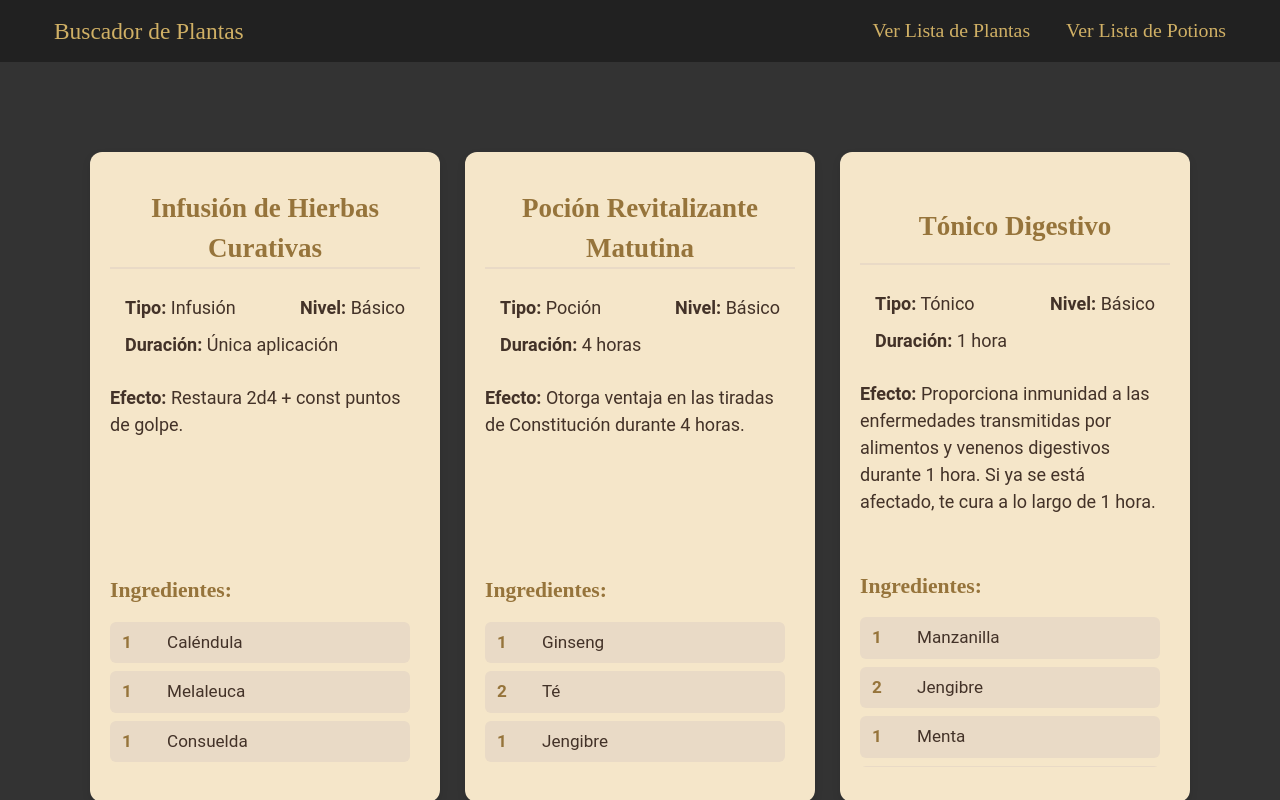
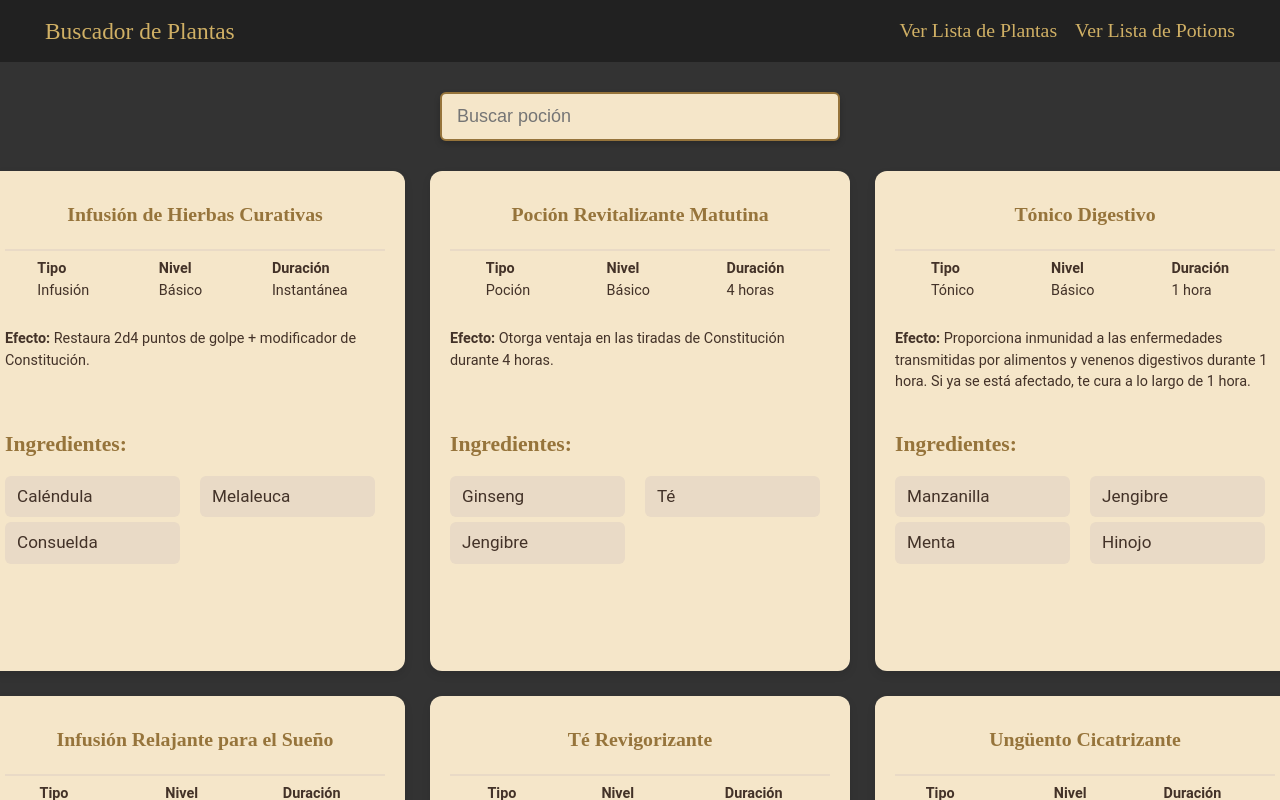
Before and after one commit to PiewDev/herborism-app, a React (Vite) app: page /potions in a window 1280 px wide. Shown: the top 800 px of the page. Built offline with nearby package versions, Linux system fonts and the light colour scheme.

Commit message:
feat: improve search and layout of potions

```diff
--- a/src/App.css
+++ b/src/App.css
@@ -1,91 +1,77 @@
+.App{
+  top:0;
+  right: 0;
+  left:0;
+}
+/* Base styles */
 .navbar {
-  align-items: center;
-  text-align: center;
-  padding: 0.2rem 0.5rem;
+  background-color: rgba(32, 32, 32, 0.9);
+  color: #d0b065;
   width: 100%;
-}
-.navbar-links {
+  display: flex;
   flex-direction: column;
   align-items: center;
-  width: 100%;
-}
-
-.navbar a {
-  width: 100%;
-  text-align: center;
-}
-  /* Navbar styles */
-  .navbar {
-    background-color: rgba(32, 32, 32, 0.9); /* Slightly transparent dark background */
-    color: #d0b065; /* Golden text color */
-    width: 100%; /* Full width */
-    display: flex;
-    justify-content: space-between;
-    align-items: center;
-    padding: 0.75rem 2rem; /* Increased padding for breathing room */
+  padding: 0.75rem;
   font-family: "Old Standard TT", serif;
-    font-size: 1.1rem; /* Slightly larger font size */
-    font-weight: bold; /* Bold font weight */
-    top: 0; /* Align to top */
-    left: 0; /* Align to left */
-    z-index: 100; /* Ensure it stays on top */
-    box-shadow: 0 2px 5px rgba(0, 0, 0, 0.2); /* Subtle shadow for depth */
+  font-size: 1.1rem;
+  font-weight: bold;
+  top: 0;
+  left: 0;
+  z-index: 100;
+  box-shadow: 0 2px 5px rgba(0, 0, 0, 0.2);
   transition: background-color 0.3s ease, box-shadow 0.3s ease;
-    list-style: none;
 }
 
 .navbar-brand {
-    font-size: 1.3rem; /* Larger brand name */
-    font-weight: 700; /* Extra bold */
+  font-size: 1.3rem;
+  font-weight: 700;
   transition: color 0.3s ease;
-    list-style: none;
-  }
-  .navbar-brand::before, .navbar-brand > *::before {
-    content: none !important;
-  }
-  .navbar-brand::before {
-    content: none !important;
+  margin-bottom: 0.5rem;
 }
 
 .navbar-brand:hover {
-    color: #c0a055; /* Lighter golden color on hover */
+  color: #c0a055;
 }
 
 .navbar-links {
+  display: none;
+  width: 100%;
+  flex-direction: column;
+  align-items: center;
+  gap: 10px;
+}
+
+.navbar-links.active {
   display: flex;
-    align-items: center;
-    gap: 20px; /* Increased gap between links */
 }
 
 .navbar a,
 .dark-theme label {
-    color: #d0b065; /* Golden link color */
+  color: #d0b065;
   text-decoration: none;
   transition: color 0.3s ease, transform 0.2s ease;
-    padding: 0.5rem 1rem;
+  padding: 0.5rem;
+  width: 100%;
+  text-align: center;
 }
 
 .navbar a:hover {
-    color: #c0a055; /* Lighter golden color on hover */
+  color: #c0a055;
   transform: translateY(-2px);
 }
 
-  .dark-theme .navbar {
-    background-color: rgba(44, 44, 44, 0.9); /* Darker transparent background */
-  }
-
-
 .navbar button {
   background-color: #6b533b;
-    border: none; /* Remove border */
+  border: none;
   color: #d0b065;
-    padding: 8px 16px; /* Padding */
-    font-size: 0.8rem; /* Font size */
-    cursor: pointer; /* Pointer cursor */
-    border-radius: 8px; /* Rounded corners */
-    width: 100%; /* Full width on mobile */
+  padding: 8px 16px;
+  font-size: 0.8rem;
+  cursor: pointer;
+  border-radius: 8px;
+  width: 100%;
   font-family: "Old Standard TT", serif;
-    transition: background-color 0.3s ease, transform 0.2s ease,
+  transition: background-color 0.3s ease, transform 0.2s ease;
+  margin-top: 0.5rem;
 }
 
 .navbar button:hover {
@@ -93,15 +79,60 @@
   transform: translateY(-2px);
 }
 
+/* Hamburger menu styles */
+.navbar-toggle {
+  display: block;
+  background: none;
+  border: none;
+  font-size: 1.5rem;
+  color: #d0b065;
+  cursor: pointer;
+  padding: 0.5rem;
+  align-self: flex-end;
+}
+
+/* Dark theme styles */
+.dark-theme .navbar {
+  background-color: rgba(44, 44, 44, 0.9);
+}
+
 .dark-theme .navbar button {
   background-color: #796545;
 }
 
-  .dark-theme .navbar button:hover {background-color: #645539;}
+.dark-theme .navbar button:hover {
+  background-color: #645539;
+}
 
-  @media (max-width: 768px) {
+/* Media query for larger screens */
+@media (min-width: 768px) {
+  .navbar {
+    flex-direction: row;
+    justify-content: space-between;
+    padding: 0.75rem 2rem;
+  }
+
+  .navbar-brand {
+    margin-bottom: 0;
+  }
+
   .navbar-links {
-      flex-direction: column;
-      align-items: flex-start;
+    display: flex;
+    flex-direction: row;
+    width: auto;
+  }
+
+  .navbar-toggle {
+    display: none;
+  }
+
+  .navbar a,
+  .dark-theme label {
+    width: auto;
+  }
+
+  .navbar button {
+    width: auto;
+    margin-top: 0;
   }
 }
--- a/src/components/PotionsList/PotionsList.css
+++ b/src/components/PotionsList/PotionsList.css
@@ -1,20 +1,22 @@
-.container {
+.potion-container {
+  flex-direction: column;
   display: flex;
-  justify-content: center;
-  padding: 20px;
-  background-color: #f0e6d2;
-  min-height: 100vh;
+  align-items: center; /* Center the content */
+  background-color: #333;
+.search-bar{
+  margin:30px;
+  width: 80%;
 }
-
 .potion-list-container {
   display: grid;
-  grid-template-columns: repeat(auto-fit, minmax(320px, 1fr));
+  grid-template-columns: repeat(1, 1fr);
   gap: 25px;
-  width: 100%;
-  max-width: 1600px;
+  max-width: 1450px;
+  justify-items: stretch;
 }
 
 .potion-card {
+  width: 100%; /* Se asegura que ocupe todo el ancho asignado por la celda */
   display: flex;
   flex-direction: column;
   background-color: #f5e6c9;
@@ -24,7 +26,8 @@
   transition: transform 0.3s ease, box-shadow 0.3s ease;
   font-family: "Roboto", sans-serif;
   color: #433228;
-  height: 650px; /* Fixed height */
+  height: 500px; /* Fixed height */
+  box-sizing: border-box; /* Para incluir padding en el ancho total */
 }
 
 .potion-card:hover {
@@ -34,12 +37,12 @@
 
 .potion-name {
   color: #96743b;
-  margin-bottom: 20px;
-  font-size: 1.5rem;
+  margin: 0px;
+  font-size: 1.1rem;
   text-align: center;
   border-bottom: 2px solid #e9dac6;
   padding-bottom: 10px;
-  height: 70px;
+  height: 60px;
   display: flex;
   align-items: center;
   justify-content: center;
@@ -54,54 +57,67 @@
 .extra-info {
   display: flex;
   flex-wrap: wrap;
-  justify-content: space-between;
-  margin-bottom: 25px;
-  margin-left: 15px;
-  margin-right: 10px;
+  justify-content: space-around;
+  margin-bottom: 0px;
+  margin-top: 7px;
   height: 70px;
 }
 
-.extra-info p {
-  margin: 5px 0;
-  margin-right: 5px;
-  font-size: 1rem;
+.key-value-container{
+  display: flex;
+  flex-direction: column;
+  margin: 0px;
 }
 
+.extra-info p {
+  margin:0px;
+  margin-right: 5px;
+  font-size: 0.8rem;
+}
+.extra-info strong{
+  margin:0px;
+  margin-right: 5px;
+  font-size: 0.8rem;
+}
 .extra-info.landscape {
   flex-direction: row;
 }
 
 .effect-container {
-  height: 180px;
+  height: 100px;
   overflow-y: auto;
-  margin-bottom: 10px;
-  padding-right: 10px;
 }
 
 .effect {
-  font-size: 1rem;
+  font-size: 0.8rem;
   line-height: 1.5;
   margin:0px
 }
 
-.ingredientes-container {
+.ingredients-container {
+  margin-bottom: 10px;
+  padding-right: 10px;
   display: flex;
   flex-direction: column;
   flex-grow: 1;
   overflow: hidden;
 }
 
-.ingredientes-container h4 {
+.ingredients-container h4 {
   color: #96743b;
   margin-bottom: 15px;
-  margin-top: 0px;
+  margin-top: 0px!important;
   font-size: 1.2rem;
 }
 
 .ingredient-list {
-  max-height: 150px; /* Ajusta este valor según lo que necesites */
+  max-height: 200px; /* Ajusta este valor según lo que necesites */
   overflow-y: auto;  /* Esto mostrará la barra de scroll cuando el contenido sea mayor que el alto definido */
-  padding-right: 10px;
+  display: grid;
+  grid-template-columns: 1fr 1fr;
+  flex-direction: row;
+  gap: 5px;
+  column-gap: 20px;
   box-sizing: border-box; /* Para que el padding se incluya en el ancho/alto */
 }
 
@@ -112,7 +128,6 @@
   padding: 8px 12px;
   border-radius: 6px;
   transition: background-color 0.3s ease;
-  margin-bottom: 8px;
   font-size: 0.95rem;
 }
 
@@ -152,8 +167,13 @@
 }
 
 @media (max-width: 768px) {
+  .container{
+    display: flex;
+    justify-content: center;
+  }
   .potion-list-container {
-    grid-template-columns: 1fr;
+    grid-template-columns: 70%;
+    justify-content: center;
   }
 
   .extra-info {
@@ -189,16 +209,34 @@
     overflow: hidden;
  }
   .potion-list-container {
+
+    grid-template-columns: 70%;
+    justify-content: center;
     grid-template-columns: repeat(2, 1fr);
+  }
+
+  .container{
+    display: flex;
+    justify-content: center;
   }
 }
 
 @media (min-width: 1025px) {
 
+  .container{
+    display: flex;
+    justify-content: center;
+  }
+  .potion-list-container {
+    grid-template-columns: 70%;
+    justify-content: center;
+    grid-template-columns: repeat(auto-fill,420px);
+  }
   .ingredientes-container{
     overflow: hidden;
  }
-  .potion-list-container {
-    grid-template-columns: repeat(3, 1fr);
-  }
+
 }
+
+
+}
--- a/src/components/PotionsList/PotionsList.jsx
+++ b/src/components/PotionsList/PotionsList.jsx
@@ -1,10 +1,25 @@
-import { useState, useEffect } from "react"
-import potionsData from "../../json/potions.json"
-import "./PotionsList.css"
+import { useState, useEffect } from "react";
+import potionsData from "../../json/potions.json";
+import "./PotionsList.css";
 
 function PotionList() {
-  const { pociones } = potionsData
-  const [windowWidth, setWindowWidth] = useState(window.innerWidth)
+    function removeAccents(str) {
+        return str.normalize("NFD").replace(/[\u0300-\u036f]/g, "");
+      }
+
+      function compareStringsWithoutAccents(str1, str2) {
+        return removeAccents(str1.toLowerCase()).startsWith(removeAccents(str2.toLowerCase()))
+      }
+
+  const { potions } = potionsData;
+  const [windowWidth, setWindowWidth] = useState(window.innerWidth);
+  const [searchTerm, setSearchTerm] = useState("");
+  const [filteredPotions, setFilteredPotions] = useState(potions);
+
+  const handleSearchChange = (event) => {
+    const newSearchTerm = event.target.value;
+    setSearchTerm(newSearchTerm);
+  };
 
   useEffect(() => {
     const handleResize = () => setWindowWidth(window.innerWidth)
@@ -12,51 +27,66 @@ function PotionList() {
     return () => window.removeEventListener("resize", handleResize)
   }, [])
 
-  const isLandscape = windowWidth > 768
+  useEffect(() => {
+    const filtered = potions.filter((potion) =>
+      compareStringsWithoutAccents(potion.name, searchTerm)
+    );
+    setFilteredPotions(filtered);
+  }, [searchTerm]);
 
+  const isLandscape = windowWidth > 768;
   return (
-    <div className="container">
+    <div className="potion-container">
+      <input
+        type="text"
+        placeholder="Buscar poción"
+        value={searchTerm}
+        onChange={handleSearchChange}
+        className="search-bar"
+      />
       <div className="potion-list-container">
-        {pociones.map((potion) => {
-          const { nombre, efecto, duración, nivel, tipo, ingredientes } = potion
+        {filteredPotions.map((potion) => {
+          const { name, effect, duration, level, type, ingredients } = potion;
           return (
-            <div key={nombre} className="potion-card">
-              <h3 className="potion-name">{nombre}</h3>
+            <div key={name} className="potion-card">
+              <h3 className="potion-name">{name}</h3>
               <div className="potion-card-content">
                 <div className={`extra-info ${isLandscape ? "landscape" : ""}`}>
+                  <div className="key-value-container">
                     <p>
-                    <strong>Tipo:</strong> {tipo}
+                      <strong>Tipo</strong>
                     </p>
+                    <p>{type}</p>
+                  </div>
+                  <div className="key-value-container">
                     <p>
-                    <strong>Nivel:</strong> {nivel}
+                      <strong>Nivel</strong>
                     </p>
-                  <p>
-                    <strong>Duración:</strong> {duración}
-                  </p>
+                    <p>{level}</p>
+                  </div>
+                  <div className="key-value-container">
+                    <p><strong>Duración</strong> </p>
+                    <p>{duration}</p>
+                  </div>
                 </div>
                  <div className="effect-container">
                   <p className="effect">
-                    <strong>Efecto:</strong> {efecto}
+                    <strong>Efecto:</strong> {effect}
                   </p>
                 </div>
-                <div className="ingredientes-container">
+                <div className="ingredients-container">
                   <h4>Ingredientes:</h4>
                   <div className="ingredient-list">
-                    {ingredientes.map(({ nombre, cantidad }, index) => (
-                      <div key={index} className="ingredient-row">
-                        <span className="ingredient-amount">{cantidad}</span>
-                        <span className="ingredient-name">{nombre}</span>
-                      </div>
-                    ))}
+                    {ingredients.map((ingredient, index) => <div key={index} className="ingredient-row"> <span className="ingredient-name">{ingredient}</span></div>)}
                   </div>
                 </div>
               </div>
             </div>
-          )
+          );
         })}
       </div>
     </div>
-  )
+  );
 }
 
-export default PotionList
+export default PotionList;
--- a/src/components/SearchPlants/SearchPlants.css
+++ b/src/components/SearchPlants/SearchPlants.css
@@ -1,9 +1,7 @@
 /* General styles */
 .container {
-    padding-top: 9rem;
     padding-inline: 1rem;
     min-height: 100vh; /* Asegura que el contenedor ocupe al menos toda la altura de la ventana */
-
     box-sizing: border-box;
     width: 100%;
     display: flex;
--- a/src/json/potions.json
+++ b/src/json/potions.json
@@ -1,163 +1,147 @@
 {
-    "pociones": [
+    "potions": [
         {
-        "nombre": "Infusión de Hierbas Curativas",
-        "ingredientes": [
-          { "nombre": "Caléndula", "cantidad": 1 },
-          { "nombre": "Melaleuca", "cantidad": 1 },
-          { "nombre": "Consuelda", "cantidad": 1 }
+        "name": "Infusión de Hierbas Curativas",
+        "ingredients": [
+          "Caléndula", "Melaleuca", "Consuelda"
         ],
-        "efecto": "Restaura 2d4 + const puntos de golpe.",
-        "duración": "Única aplicación",
-        "nivel": "Básico",
-        "tipo": "Infusión"
+        "effect": "Restaura 2d4 puntos de golpe + modificador de Constitución.",
+        "duration": "Instantánea",
+        "level": "Básico",
+        "type": "Infusión"
       },
         {
-        "nombre": "Poción Revitalizante Matutina",
-        "ingredientes": [
-          { "nombre": "Ginseng", "cantidad": 1 },
-          { "nombre": "Té", "cantidad": 2 },
-          { "nombre": "Jengibre", "cantidad": 1 }
+        "name": "Poción Revitalizante Matutina",
+        "ingredients": [
+          "Ginseng", "Té", "Jengibre"
         ],
-        "efecto": "Otorga ventaja en las tiradas de Constitución durante 4 horas.",
-        "duración": "4 horas",
-        "nivel": "Básico",
-        "tipo": "Poción"
+        "effect": "Otorga ventaja en las tiradas de Constitución durante 4 horas.",
+        "duration": "4 horas",
+        "level": "Básico",
+        "type": "Poción"
       },
       {
-        "nombre": "Tónico Digestivo",
-        "ingredientes": [
-          { "nombre": "Manzanilla", "cantidad": 1 },
-          { "nombre": "Jengibre", "cantidad": 2 },
-          { "nombre": "Menta", "cantidad": 1 },
-          { "nombre": "Hinojo", "cantidad": 2 }
+        "name": "Tónico Digestivo",
+        "ingredients": [
+          "Manzanilla", "Jengibre", "Menta", "Hinojo"
         ],
-        "efecto": "Proporciona inmunidad a las enfermedades transmitidas por alimentos y venenos digestivos durante 1 hora. Si ya se está afectado, te cura a lo largo de 1 hora.",
-        "duración": "1 hora",
-        "nivel": "Básico",
-        "tipo": "Tónico"
+        "effect": "Proporciona inmunidad a las enfermedades transmitidas por alimentos y venenos digestivos durante 1 hora. Si ya se está afectado, te cura a lo largo de 1 hora.",
+        "duration": "1 hora",
+        "level": "Básico",
+        "type": "Tónico"
       },
       {
-        "nombre": "Infusión Relajante para el Sueño",
-        "ingredientes": [
-          { "nombre": "Valeriana", "cantidad": 2 },
-          { "nombre": "Pasiflora", "cantidad": 1 },
-          { "nombre": "Melisa", "cantidad": 1 }
+        "name": "Infusión Relajante para el Sueño",
+        "ingredients": [
+           "Valeriana", "Pasiflora", "Melisa"
         ],
-        "efecto": "Permite al bebedor dormir profundamente sin ser interrumpido, da ventaja en tiradas de salvación para dormir correctamente en situaciones adversas y un bonificador +3.",
-        "duración": "8 horas",
-        "nivel": "Básico",
-        "tipo": "Infusión"
+        "effect": "Permite al bebedor dormir profundamente sin ser interrumpido, da ventaja en tiradas de salvación para dormir correctamente en situaciones adversas y un bonificador +3.",
+        "duration": "8 horas",
+        "level": "Básico",
+        "type": "Infusión"
       },
       {
-        "nombre": "Té Revigorizante",
-        "ingredientes": [
-          { "nombre": "Té", "cantidad": 1 },
-          { "nombre": "Ginseng", "cantidad": 2 },
-          { "nombre": "limón fresco", "cantidad": 1 },
-          { "nombre": "Hierba de San Juan", "cantidad": 1 }
+        "name": "Té Revigorizante",
+        "ingredients": [
+          "Té", "Ginseng", "Limón fresco", "Hierba de San Juan"
         ],
-        "efecto": "Otorga ventaja en las tiradas de inteligencia y sabiduría durante 2 horas.",
-        "duración": "2 horas",
-        "nivel": "Básico",
-        "tipo": "Té"
+        "effect": "Otorga ventaja en las tiradas de inteligencia y sabiduría durante 2 horas.",
+        "duration": "2 horas",
+        "level": "Básico",
+        "type": "Té"
       },
       {
-        "nombre": "Ungüento Cicatrizante",
-        "ingredientes": [
-          { "nombre": "Consuelda", "cantidad": 2 },
-          { "nombre": "Milenrama", "cantidad": 1 },
-          { "nombre": "Caléndula", "cantidad": 3 }
+        "name": "Ungüento Cicatrizante",
+        "ingredients": [
+          "Consuelda", "Milenrama", "Caléndula"
         ],
-        "efecto": "Acelera el proceso de curación de heridas superficiales y permite al bebedor recuperar 2d6 punto de golpe adicional durante un descanso.",
-        "duración": "Única aplicación",
-        "nivel": "Básico",
-        "tipo": "Ungüento"
+        "effect": "Acelera el proceso de curación de heridas superficiales y permite al usuario recuperar 2d6 puntos de golpe adicionales durante un descanso.",
+        "duration": "Instantánea",
+        "level": "Básico",
+        "type": "Ungüento"
       },
       {
-        "nombre": "Pocion de susceptibilidad al engaño",
-        "ingredientes": [
-          { "nombre": "Valeriana", "cantidad": 3 },
-          { "nombre": "Romero", "cantidad": 1 },
-          { "nombre": "Susurros del Crepúsculo", "cantidad": 2 },
-          { "nombre": "Datura", "cantidad": 2 },
-          { "nombre": "Flor del Susurro", "cantidad": 1 }
+        "name": "Poción de Susceptibilidad al Engaño",
+        "ingredients": [
+          "Valeriana",
+          "Romero",
+          "Susurros del Crepúsculo",
+          "Datura",
+          "Flor del Susurro"
         ],
-        "efecto": "La poción confiere al bebedor una desventaja en las salvaciones contra engaño durante una hora y aplica un penalizador de -5 a la salvación. Ignora las inmunidades y resistencias a ser engañado.",
-        "duración": "1h",
-        "nivel": "Intermedio",
-        "tipo": "Poción"
+        "effect": "La poción confiere al bebedor una desventaja en las salvaciones contra engaño durante una hora y aplica un penalizador de -5 a la salvación. Ignora las inmunidades y resistencias a ser engañado.",
+        "duration": "1 hora",
+        "level": "Intermedio",
+        "type": "Poción"
       },
       {
-        "nombre": "Pocion de restauración mágica",
-        "ingredientes": [
-          { "nombre": "Raíz del Sabio", "cantidad": 1 },
-          { "nombre": "Ylang-Ylang", "cantidad": 2 },
-          { "nombre": "Hierba de San Juan", "cantidad": 2 }
+        "name": "Poción de Restauración Mágica",
+        "ingredients": [
+          "Raíz del Sabio",
+          "Ylang-Ylang",
+          "Hierba de San Juan"
         ],
-        "efecto": "La poción restaura parcialmente los espacios de conjuro del bebedor, permitiéndole recuperar un 1d6 de esos espacios con un descanso corto.",
-        "duración": "Única aplicación",
-        "nivel": "Intermedio",
-        "tipo": "Poción"
+        "effect": "La poción restaura parcialmente los espacios de conjuro del bebedor, permitiéndole recuperar un 1d6 de esos espacios con un descanso corto.",
+        "duration": "Instantánea",
+        "level": "Intermedio",
+        "type": "Poción"
       },
       {
-        "nombre": "Infusión de resistencia al frio",
-        "ingredientes": [
-          { "nombre": "Hojas de Escarcha", "cantidad": 1 },
-          { "nombre": "Jengibre", "cantidad": 1 },
-          { "nombre": "Canela", "cantidad": 2 }
+        "name": "Infusión de Resistencia al Frío",
+        "ingredients": [
+            "Hojas de Escarcha",
+            "Jengibre",
+            "Canela"
           ],
-        "efecto": "La infusión te hace que el clima frío no genere tiradas de salvación ni desventajas y te hace resistente al daño por frío durante 4 horas.",
-        "duración": "4 horas",
-        "nivel": "Intermedio",
-        "tipo": "Infusión"
+        "effect": "La infusión te hace que el clima frío no genere tiradas de salvación ni desventajas y te hace resistente al daño por frío durante 4 horas.",
+        "duration": "4 horas",
+        "level": "Intermedio",
+        "type": "Infusión"
       },
       {
-        "nombre": "Infusión de Sueños Lúcidos",
-        "ingredientes": [
-          { "nombre": "Ylang-Ylang", "cantidad": 1 },
-          { "nombre": "Susurros del Crepúsculo", "cantidad": 1 },
-          { "nombre": "Corazón de las Sombras", "cantidad": 1 }
+        "name": "Infusión de Sueños Lúcidos",
+        "ingredients": [
+          "Ylang-Ylang",
+          "Susurros del Crepúsculo",
+          "Corazón de las Sombras"
         ],
-        "efecto": "Permite estar en un estado de alerta mientras se duerme sin que esto afecte al descanso.",
-        "duración": "8 horas",
-        "nivel": "Intermedio",
-        "tipo": "Infusión"
+        "effect": "Permite mantener un estado de alerta mientras se duerme, sin que esto afecte al descanso.",
+        "duration": "8 horas",
+        "level": "Intermedio",
+        "type": "Infusión"
       },
       {
-        "nombre": "Elixir de Regeneración",
-        "ingredientes": [
-          { "nombre": "Lirio de la Araña Azul", "cantidad": 1 },
-          { "nombre": "Espino Sangriento", "cantidad": 1 }
+        "name": "Elixir de Regeneración",
+        "ingredients": [
+          "Lirio de la Araña Azul",
+          "Espino Sangriento"
         ],
-        "efecto": "Restaura 2d8 puntos de golpe y cura enfermedades menores.",
-        "duración": "Única aplicación",
-        "nivel": "Intermedio",
-        "tipo": "Elixir"
+        "effect": "Restaura 2d8 puntos de golpe y cura enfermedades menores.",
+        "duration": "Instantánea",
+        "level": "Intermedio",
+        "type": "Elixir"
       },
       {
-        "nombre": "Poción de Ocultamiento Nocturno",
-        "ingredientes": [
-          { "nombre": "Hojas de la Noche Eterna", "cantidad": 1 },
-          { "nombre": "Susurros del Crepúsculo", "cantidad": 2 },
-          { "nombre": "Flor del Susurro", "cantidad": 1 }
+        "name": "Poción de Ocultamiento Nocturno",
+        "ingredients": [
+          "Hojas de la Noche Eterna",
+          "Susurros del Crepúsculo",
+          "Flor del Susurro"
         ],
-        "efecto": "Otorga invisibilidad en áreas de penumbra o oscuridad por 4 horas.",
-        "duración": "4 horas",
-        "nivel": "Intermedio",
-        "tipo": "Poción"
+        "effect": "Otorga invisibilidad en áreas de penumbra o oscuridad por 4 horas.",
+        "duration": "4 horas",
+        "level": "Intermedio",
+        "type": "Poción"
       },
       {
-        "nombre": "Tónico de la Mente Aguerrida",
-        "ingredientes": [
-          { "nombre": "Raíz del Sabio", "cantidad": 1 },
-          { "nombre": "Lágrimas de Cosechador", "cantidad": 2 },
-          { "nombre": "Ajenjo", "cantidad": 1 }
+        "name": "Tónico de la Mente Aguerrida",
+        "ingredients": [
+          "Raíz del Sabio", "Lágrimas de Cosechador", "Ajenjo"
         ],
-        "efecto": "Otorga ventaja en las tiradas de Sabiduría e Inteligencia durante 4 horas.",
-        "duración": "4 horas",
-        "nivel": "Intermedio",
-        "tipo": "Tónico"
+        "effect": "Otorga ventaja en las tiradas de Sabiduría e Inteligencia durante 4 horas.",
+        "duration": "4 horas",
+        "level": "Intermedio",
+        "type": "Tónico"
       }
     ]
 }
```
Lines whose indentation alone changed are shown as unchanged.
